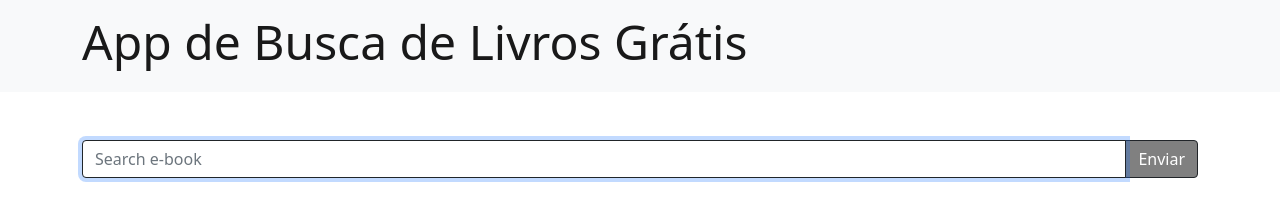
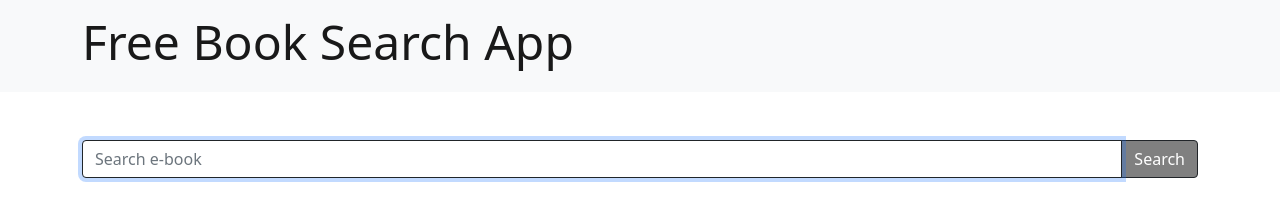
Before and after one commit to LucasAlexsander/apiEbook, a plain HTML site: page index.html in a window 1280 px wide. Drawn offline with nearby package versions, Linux system fonts and the light colour scheme.

Commit message:
Alterando alguns textos no index

```diff
--- a/index.html
+++ b/index.html
@@ -27,7 +27,7 @@
     <nav class="navbar navbar-light bg-light mb-4">
         <div class="container">
             <div class="navbar-brand mb-0 h1">
-                <h3 class="display-5">App de Busca de Livros Grátis</h3>
+                <h3 class="display-5">Free Book Search App</h3>
             </div>
         </div>
     </nav>
@@ -38,7 +38,7 @@
                 <form class="input-group" action="#">
                     <input autofocus type="text" class="form-control border-dark" placeholder="Search e-book">
                     <!-- <button  onclick="getEbookName()" type="button" class="input-form-control btn btn-dark" style="background: grey;">Search</button> -->
-                    <input onclick="getEbookName()" type="submit" class="input-form-control btn btn-dark" style="background: grey;" value="Enviar">
+                    <input onclick="getEbookName()" type="submit" class="input-form-control btn btn-dark" style="background: grey;" value="Search">
                 </form>
             </div>
         </div>
```
